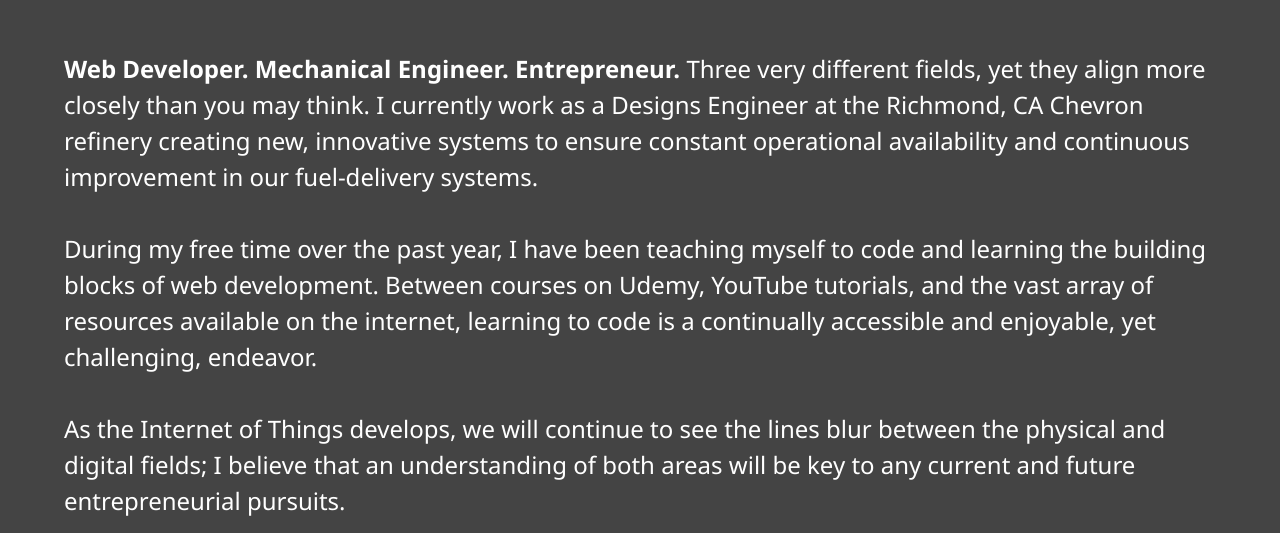
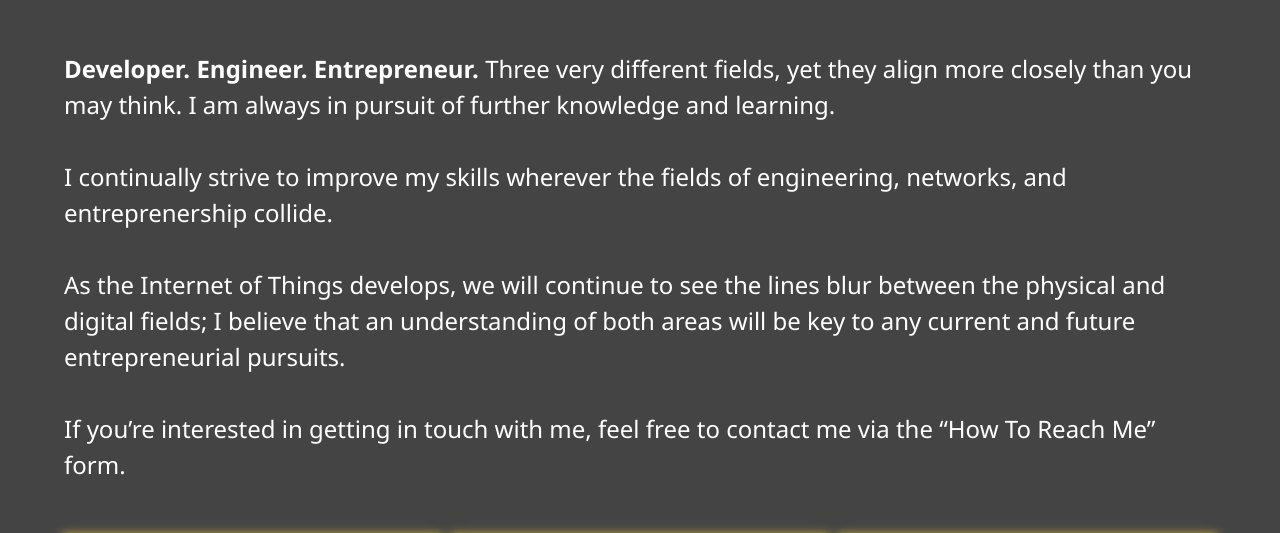
Before and after one commit to nckalx/modern_portfolio, a plain HTML site: page about.html in a window 1280 px wide. Shown: the part 493-1026 px from the top of the page. Drawn offline with Linux system fonts and the light colour scheme.

Commit message:
Update about.html
updated for 2020

```diff
--- a/about.html
+++ b/about.html
@@ -87,32 +87,15 @@
           <!--           <h3 class="text-secondary">BIO</h3>
  -->
           <p>
-            <b>Web Developer. Mechanical Engineer. Entrepreneur.</b> Three very
-            different fields, yet they align more closely than you may think. I
-            currently work as a Designs Engineer at the Richmond, CA Chevron
-            refinery creating new, innovative systems to ensure constant
-            operational availability and continuous improvement in our
-            fuel-delivery systems. <br /><br />
-            During my free time over the past year, I have been teaching myself
-            to code and learning the building blocks of web development. Between
-            courses on Udemy, YouTube tutorials, and the vast array of resources
-            available on the internet, learning to code is a continually
-            accessible and enjoyable, yet challenging, endeavor. <br /><br />
+            <b> Developer. Engineer. Entrepreneur.</b> Three very
+            different fields, yet they align more closely than you may think. I am always in pursuit of further knowledge and learning. <br /><br />
+            I continually strive to improve my skills wherever the fields of engineering, networks, and entreprenership collide. <br /><br />
             As the Internet of Things develops, we will continue to see the
             lines blur between the physical and digital fields; I believe that
             an understanding of both areas will be key to any current and
             future entrepreneurial pursuits. <br /><br />
-            My biggest project so far is CampZone, a comprehensive, full-stack
-            application that allows users to create profiles, follow each other,
-            and, most importantly, create landing pages for their favorite
-            campgrounds with the ability to upload their own photos, Google maps
-            integration, and the option to leave comments and reviews. Some of
-            my other projects, such as a Patatap.com clone and an RGB Guessing
-            Game are also displayed below. <br /><br />
             If you’re interested in getting in touch with me, feel free to
-            contact me via the “How To Reach Me” form, or send me a message on
-            LinkedIn / Github. I am available for part-time freelancing for
-            either front-end or full-stack development work.
+            contact me via the “How To Reach Me” form.
           </p>
         </div>
         <div class="examples">
```
